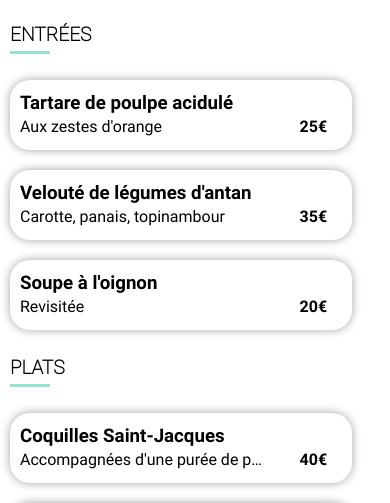
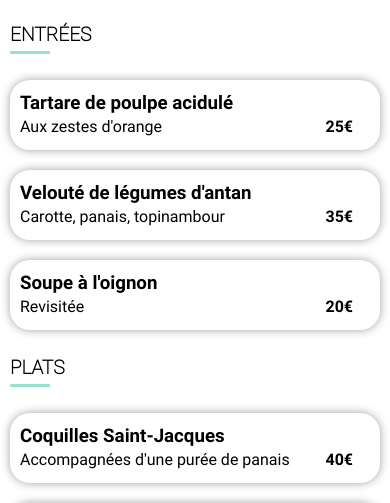
Before and after one commit to plasmeo/Thomas-Miart_3_30112020, a website: page alafrancaise.html in a window 390 px wide. Shown: the part 340-843 px from the top of the page. Drawn offline with Linux system fonts and the light colour scheme; a web font is replaced by a local one.

Commit message:
modification du responsive

```diff
--- a/sass/components/plats.scss
+++ b/sass/components/plats.scss
@@ -1,6 +1,5 @@
 @mixin plat {
   height: 70px;
-  width: 90%;
   min-width: 298px;
   box-shadow: 0px 0px 10px 0px rgba(0, 0, 0, 0.37);
   display: grid;
--- a/sass/layout/_body.scss
+++ b/sass/layout/_body.scss
@@ -142,6 +142,8 @@ h2 {
     border-radius: 40px;
     max-width: 550px;
     padding-left: 10px;
+    padding-bottom: 30px;
+
     .nom {
       display: flex;
       flex-direction: row;
@@ -193,6 +195,7 @@ h2 {
 
 .liste {
   display: flex;
+  padding-right: 10px;
   flex-direction: column;
   .plat {
     @include plat;
```
Also changed, not shown: public/css/style.css, 1 other file.
